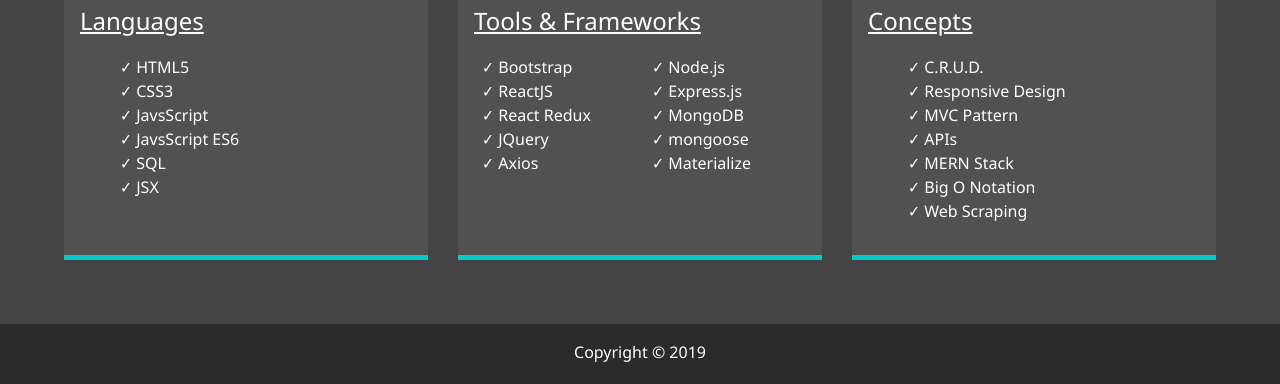
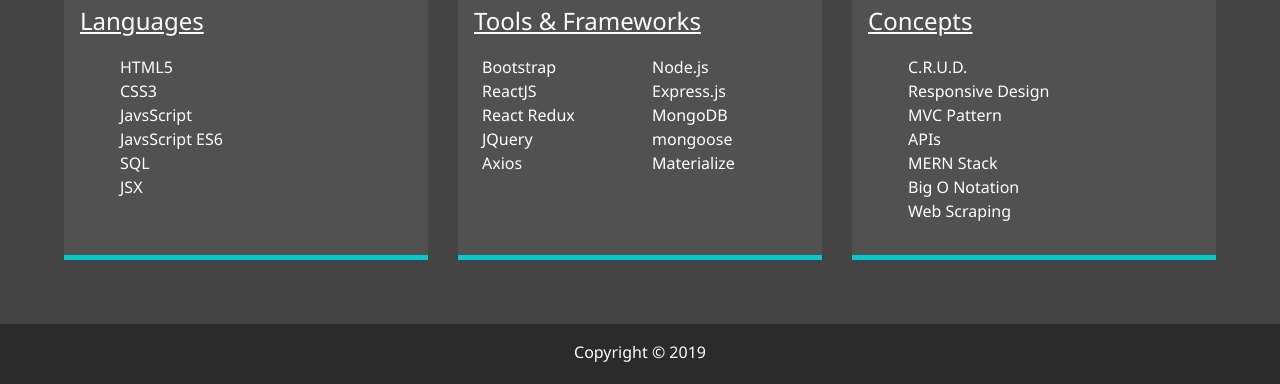
Before and after one commit to DevMike42/PortfolioV2.0, a website: page dist/about.html in a window 1280 px wide. Shown: the part 749-1133 px from the top of the page. Drawn offline with nearby package versions, Linux system fonts and the light colour scheme; files that its build step writes are made by us from their sources.

Commit message:
Removed li checks

```diff
--- a/scss/main.scss
+++ b/scss/main.scss
@@ -148,9 +148,9 @@
     // margin: auto;
   }
 
-  ul li:before {
-    content: '\2713  '
-  }
+  // ul li:before {
+  //   content: '\2713  '
+  // }
 }
 
 // Work / Projects
```
Also changed, not shown: dist/index.html.
